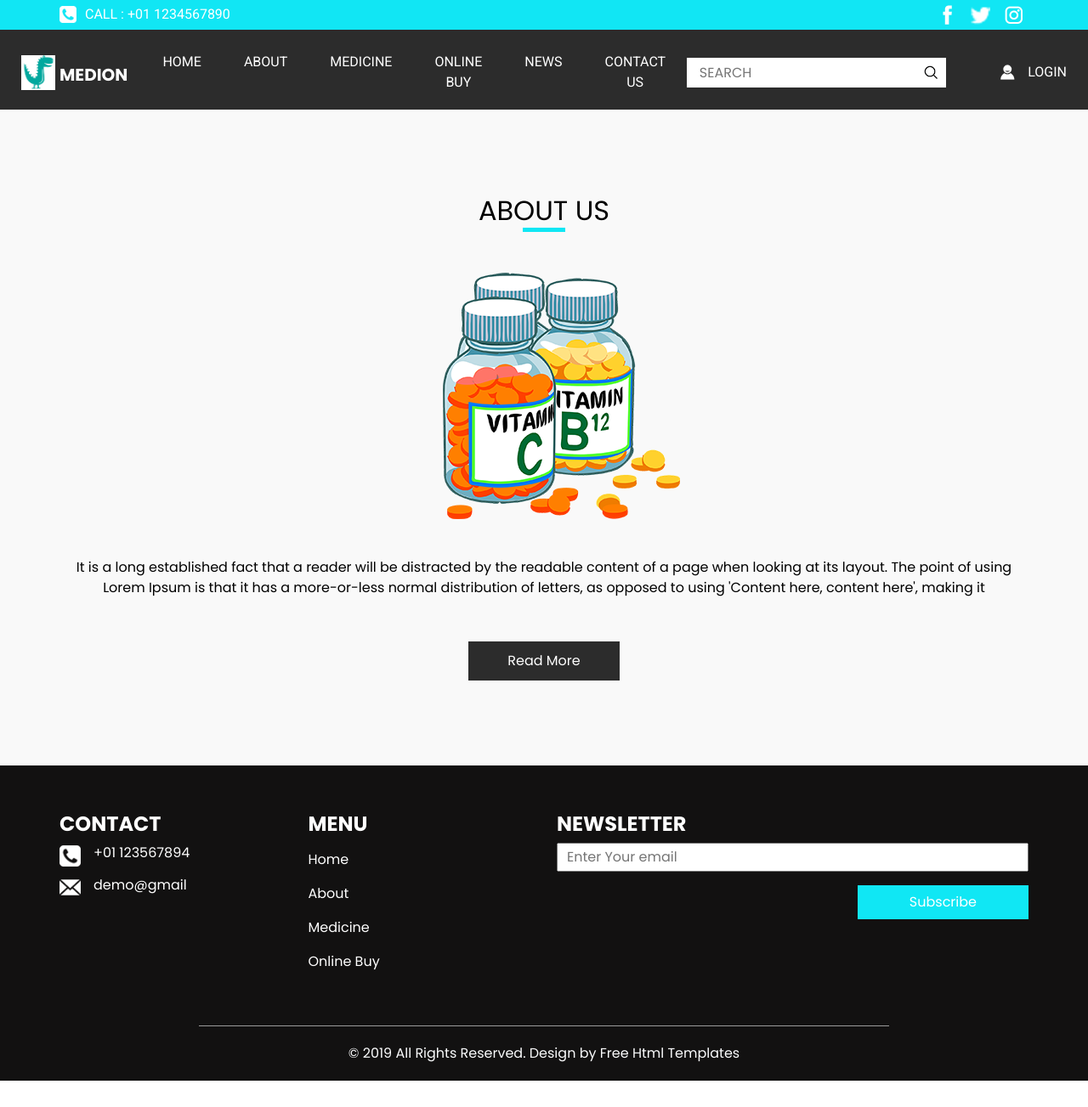
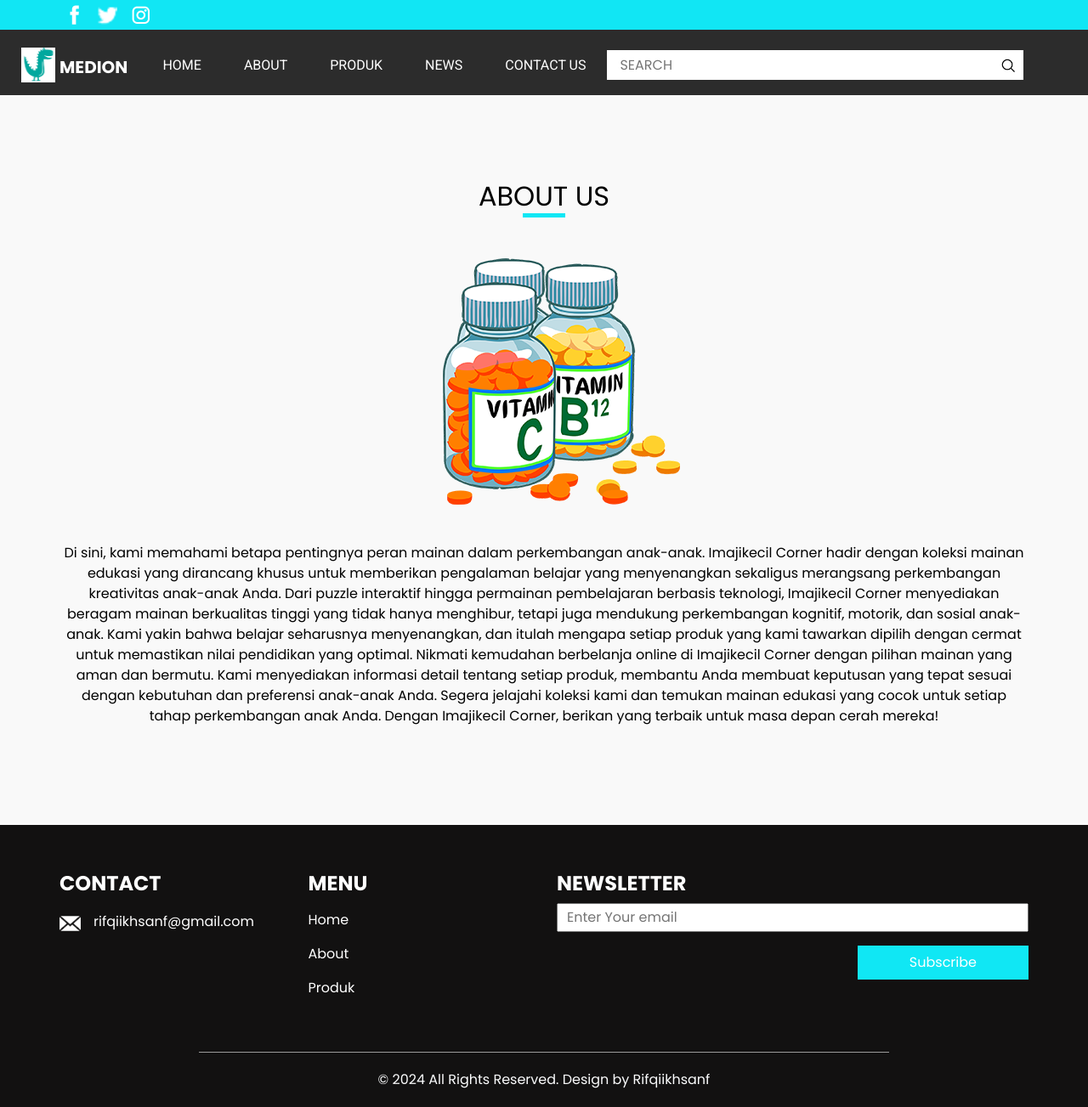
Before and after one commit to rifqiikhsanf/rifqiikhsanf.github.io, a plain HTML site: page about.html in a window 1280 px wide. Shown: the whole page at 85% size. Before the commit the page ends 1272 px from the top, so only its background shows below. Drawn offline with nearby package versions, Linux system fonts and the light colour scheme.

Commit message:
Update about.html

```diff
--- a/about.html
+++ b/about.html
@@ -40,11 +40,6 @@
     <header class="header_section">
       <div class="container">
         <div class="top_contact-container">
-          <div class="tel_container">
-            <a href="">
-              <img src="images/telephone-symbol-button.png" alt=""> Call : +01 1234567890
-            </a>
-          </div>
           <div class="social-container">
             <a href="">
               <img src="images/fb.png" alt="" class="s-1">
@@ -81,11 +76,9 @@
                   <a class="nav-link" href="about.html"> About </a>
                 </li>
                 <li class="nav-item">
-                  <a class="nav-link" href="medicine.html"> Medicine </a>
+                  <a class="nav-link" href="produk.html"> Produk </a>
                 </li>
-                <li class="nav-item">
-                  <a class="nav-link" href="buy.html"> Online Buy </a>
-                </li>
+
                 <li class="nav-item">
                   <a class="nav-link" href="news.html"> News </a>
                 </li>
@@ -97,14 +90,7 @@
                 <input type="search" placeholder="Search">
                 <button class="btn  my-2 my-sm-0 nav_search-btn" type="submit"></button>
               </form>
-              <div class="login_btn-contanier ml-0 ml-lg-5">
-                <a href="">
-                  <img src="images/user.png" alt="">
-                  <span>
-                    Login
-                  </span>
-                </a>
-              </div>
+
             </div>
           </div>
 
@@ -129,15 +115,15 @@
       </div>
       <div class="detail-box">
         <p>
-          It is a long established fact that a reader will be distracted by the readable content of a page when looking
-          at its layout. The point of using Lorem Ipsum is that it has a more-or-less normal distribution of letters, as
-          opposed to using 'Content here, content here', making it
+          Di sini, kami memahami betapa pentingnya peran mainan dalam perkembangan anak-anak. Imajikecil Corner hadir dengan koleksi mainan edukasi yang dirancang khusus untuk memberikan pengalaman belajar yang menyenangkan sekaligus merangsang perkembangan kreativitas anak-anak Anda.
+
+Dari puzzle interaktif hingga permainan pembelajaran berbasis teknologi, Imajikecil Corner menyediakan beragam mainan berkualitas tinggi yang tidak hanya menghibur, tetapi juga mendukung perkembangan kognitif, motorik, dan sosial anak-anak. Kami yakin bahwa belajar seharusnya menyenangkan, dan itulah mengapa setiap produk yang kami tawarkan dipilih dengan cermat untuk memastikan nilai pendidikan yang optimal.
+
+Nikmati kemudahan berbelanja online di Imajikecil Corner dengan pilihan mainan yang aman dan bermutu. Kami menyediakan informasi detail tentang setiap produk, membantu Anda membuat keputusan yang tepat sesuai dengan kebutuhan dan preferensi anak-anak Anda.
+
+Segera jelajahi koleksi kami dan temukan mainan edukasi yang cocok untuk setiap tahap perkembangan anak Anda. Dengan Imajikecil Corner, berikan yang terbaik untuk masa depan cerah mereka!
         </p>
-        <div class="d-flex justify-content-center">
-          <a href="">
-            Read More
-          </a>
-        </div>
+
       </div>
     </div>
   </section>
@@ -154,14 +140,8 @@
               Contact
             </h4>
             <div class="box">
-              <div class="img-box">
-                <img src="images/telephone-symbol-button.png" alt="">
-              </div>
-              <div class="detail-box">
-                <h6>
-                  +01 123567894
-                </h6>
-              </div>
+
+
             </div>
             <div class="box">
               <div class="img-box">
@@ -169,7 +149,7 @@
               </div>
               <div class="detail-box">
                 <h6>
-                  demo@gmail
+                  rifqiikhsanf@gmail.com
                 </h6>
               </div>
             </div>
@@ -188,11 +168,9 @@
                 <a class="nav-link" href="about.html"> About </a>
               </li>
               <li class="nav-item">
-                <a class="nav-link" href="medicine.html"> Medicine </a>
+                <a class="nav-link" href="produk.html"> Produk </a>
               </li>
-              <li class="nav-item">
-                <a class="nav-link" href="buy.html"> Online Buy </a>
-              </li>
+
             </ul>
           </div>
         </div>
@@ -221,8 +199,7 @@
   <!-- footer section -->
   <section class="container-fluid footer_section">
     <p>
-      &copy; 2019 All Rights Reserved. Design by
-      <a href="https://html.design/">Free Html Templates</a>
+      &copy; 2024 All Rights Reserved. Design by Rifqiikhsanf
     </p>
   </section>
   <!-- footer section -->
```
